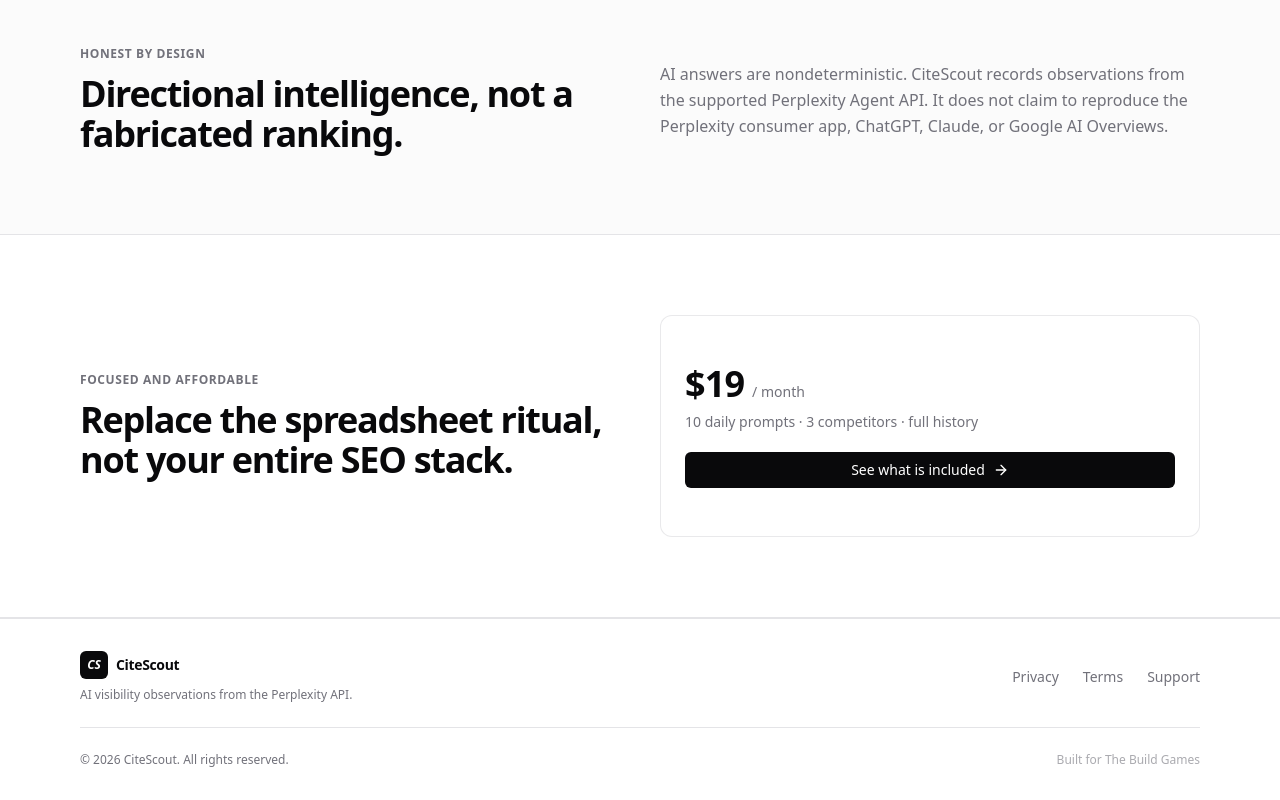
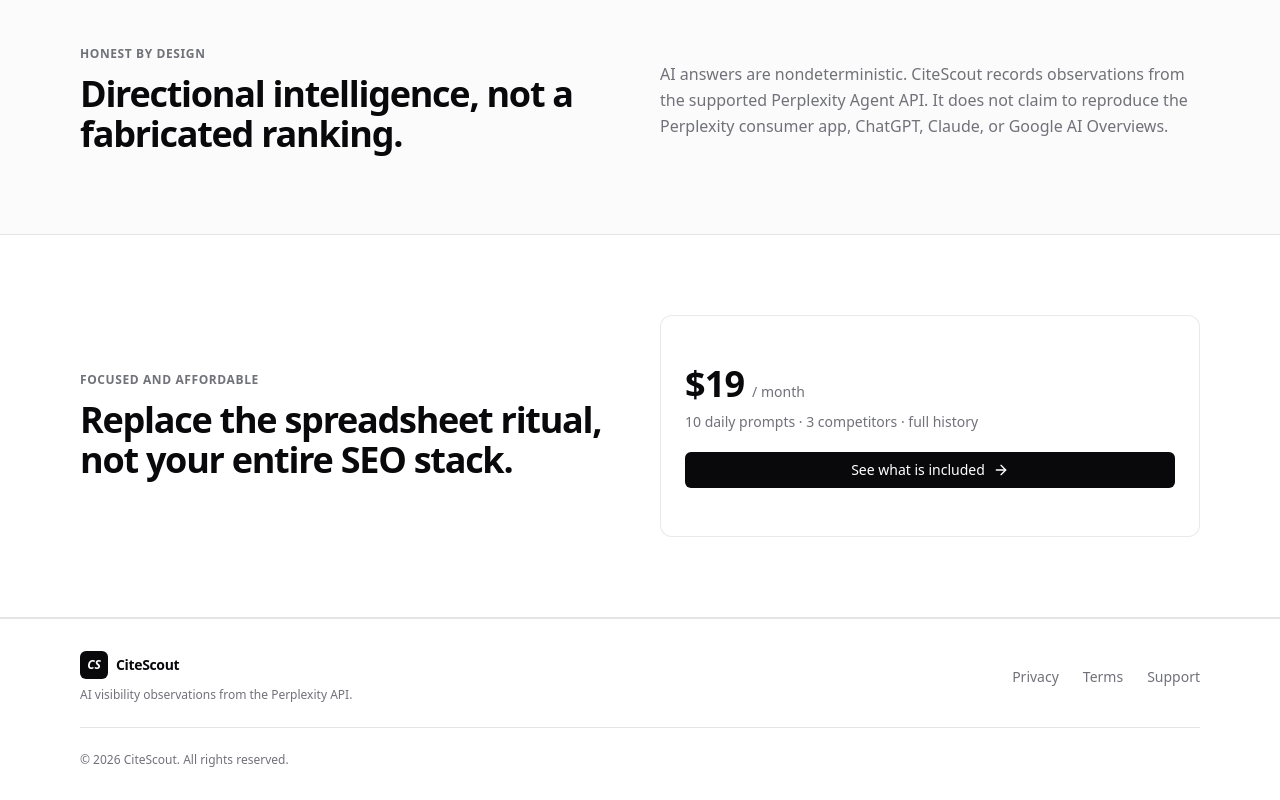
Before and after one commit to ralvyathaya/cite-scout, a React (Vite) app: page / in a window 1280 px wide. Shown: the part 2131-2931 px from the top of the page. Built offline with nearby package versions, Linux system fonts and the light colour scheme.

Commit message:
chore: remove The Build Games footer credit and submission draft

```diff
--- a/src/client/App.tsx
+++ b/src/client/App.tsx
@@ -172,7 +172,6 @@
         <Separator className="my-6" />
         <div className="flex flex-col justify-between gap-2 text-xs text-muted-foreground sm:flex-row">
           <span>© {String(new Date().getUTCFullYear())} CiteScout. All rights reserved.</span>
-          <span className="text-muted-foreground/60">Built for The Build Games</span>
         </div>
       </div>
     </footer>
```
Also changed, not shown: 2 other files (tests, documents, lock files or other folders).
